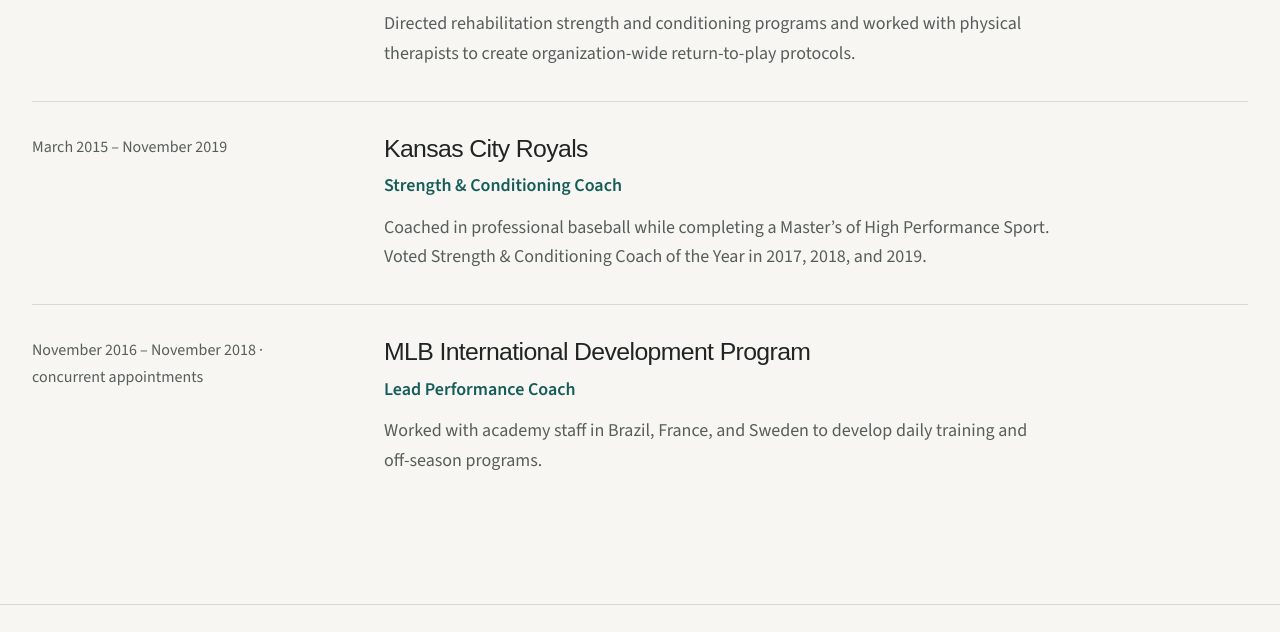
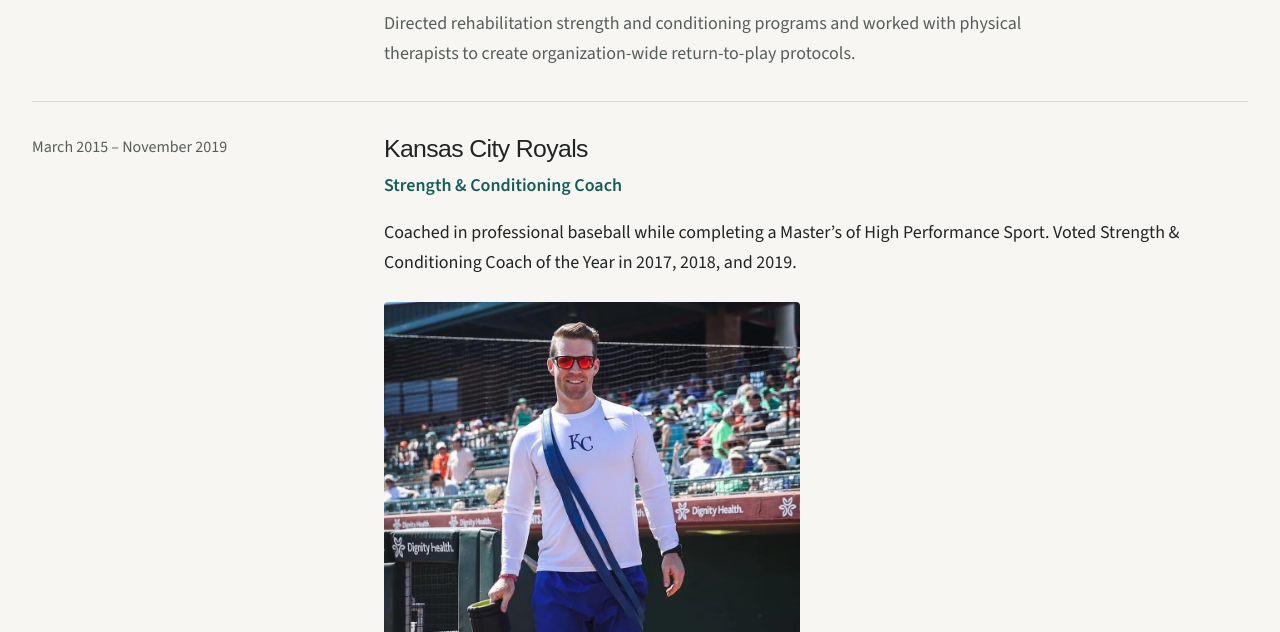
Before and after one commit to wgilmore25/wgilmore25.github.io, an Astro site: page /about in a window 1280 px wide. Shown: the part 1817-2449 px from the top of the page. Built offline with nearby package versions, Linux system fonts and the light colour scheme; Astro itself is replaced by a stand-in of ours.

Commit message:
Add Royals career photograph to About timeline

```diff
--- a/src/pages/about.astro
+++ b/src/pages/about.astro
@@ -25,6 +25,24 @@ import { href } from '../lib/paths';
   </section>
   <section class="shell section timeline-section">
     <div class="section-heading"><div><p class="eyebrow">Experience</p><h2>Where the work developed.</h2></div></div>
-    <ol class="timeline">{profile.experience.map(item => <li><p class="timeline-date">{item.dates}</p><div><h3>{item.organization}</h3><p class="timeline-role">{item.role}</p><p>{item.description}</p></div></li>)}</ol>
+    <ol class="timeline">{profile.experience.map(item => <li>
+      <p class="timeline-date">{item.dates}</p>
+      <div>
+        <h3>{item.organization}</h3>
+        <p class="timeline-role">{item.role}</p>
+        <p>{item.description}</p>
+        {item.organization === 'Kansas City Royals' && (
+          <figure class="career-photo">
+            <img src={href('images/royals-field.webp')} width="1000" height="994" alt="Will Gilmore at the ballpark in Kansas City Royals training apparel, carrying a foam roller." loading="lazy" decoding="async" />
+            <figcaption>On the field with the Kansas City Royals.</figcaption>
+          </figure>
+        )}
+      </div>
+    </li>)}</ol>
   </section>
 </BaseLayout>
+
+<style>
+  .career-photo { width: 100%; max-width: 26rem; margin-top: 1.5rem; }
+  .career-photo img { width: 100%; height: auto; border-radius: 4px; }
+</style>
```
Also changed, not shown: public/images/royals-field.webp (added).
